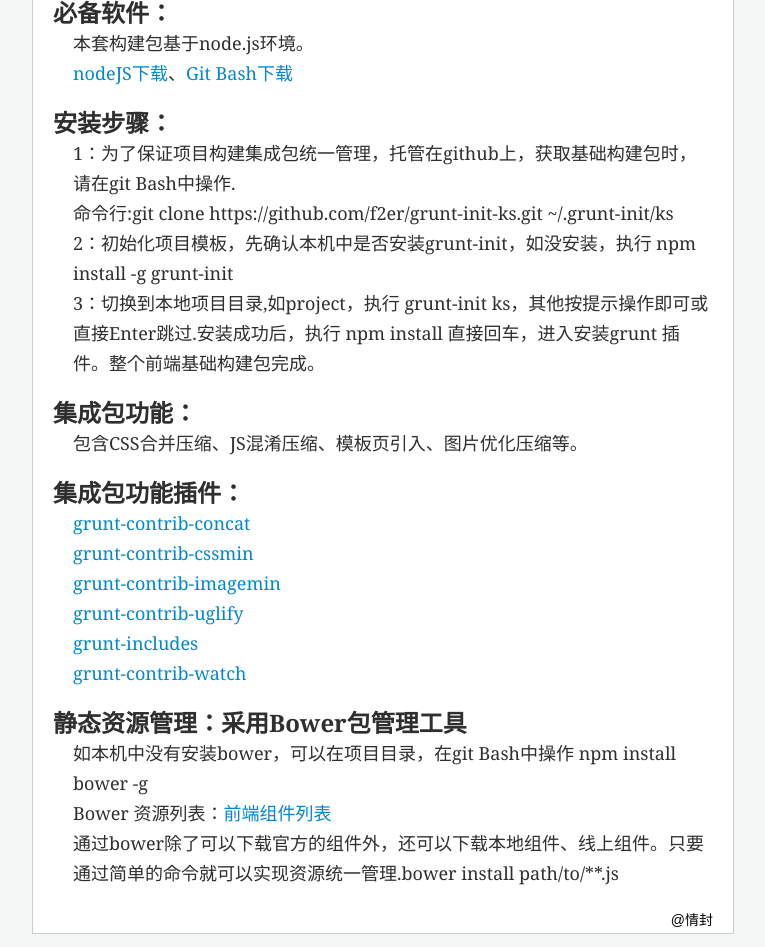
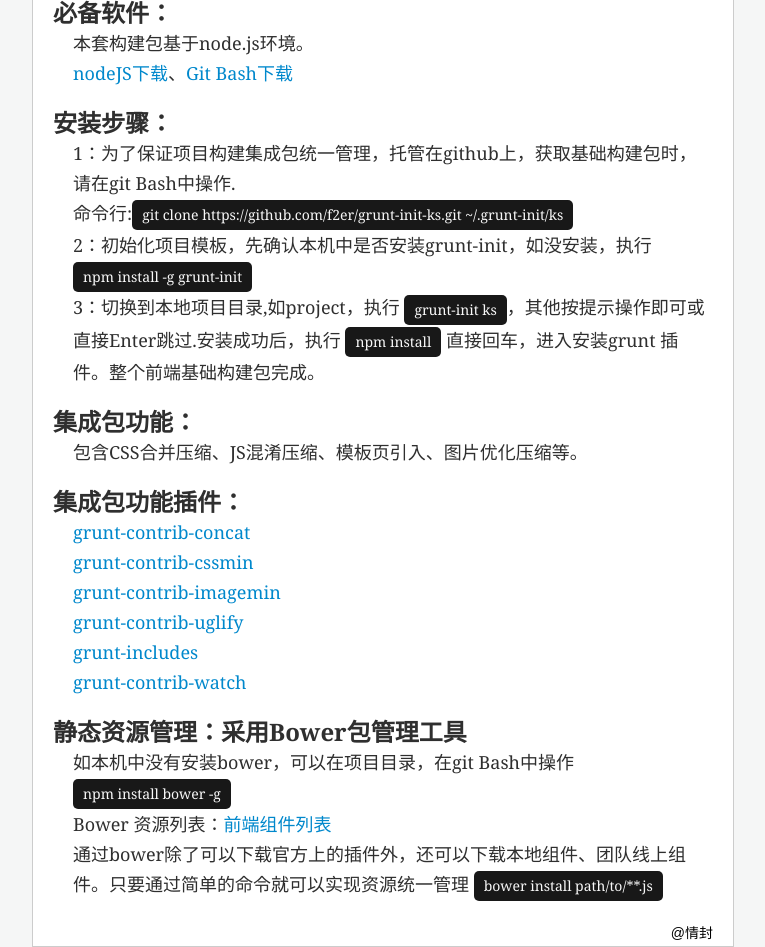
Before and after one commit to f2er/KS-Grunt, a plain HTML site: page index.html in a window 1280 px wide. Shown: the part 149-1096 px from the top of the page, without its empty margins (257-1022 px from the left). Drawn offline with Linux system fonts and the light colour scheme.

Commit message:
update bower

```diff
--- a/index.html
+++ b/index.html
@@ -60,6 +60,15 @@
             text-align: right;
             padding:0 20px;
         }
+        .code{
+            font-size: 14px;
+            padding: 0 10px;
+            color: #F8F8F8;
+            background: #181818;
+            display: inline-block;
+            vertical-align: middle;
+            border-radius: 5px;
+        }
 
     </style>
 </head>
@@ -80,9 +89,9 @@
         <div class="m_box">
             <h2>安装步骤：</h2>
             <p>1：为了保证项目构建集成包统一管理，托管在github上，获取基础构建包时，请在git Bash中操作.</p>
-            <p>命令行:git clone https://github.com/f2er/grunt-init-ks.git ~/.grunt-init/ks</p>
-            <p>2：初始化项目模板，先确认本机中是否安装grunt-init，如没安装，执行 npm install -g grunt-init</p>
-            <p>3：切换到本地项目目录,如project，执行 grunt-init ks，其他按提示操作即可或直接Enter跳过.安装成功后，执行 npm install 直接回车，进入安装grunt 插件。整个前端基础构建包完成。</p>
+            <p>命令行:<span class="code">git clone https://github.com/f2er/grunt-init-ks.git ~/.grunt-init/ks</span></p>
+            <p>2：初始化项目模板，先确认本机中是否安装grunt-init，如没安装，执行 <span class="code">npm install -g grunt-init</span></p>
+            <p>3：切换到本地项目目录,如project，执行 <span class="code">grunt-init ks</span>，其他按提示操作即可或直接Enter跳过.安装成功后，执行 <span class="code">npm install</span> 直接回车，进入安装grunt 插件。整个前端基础构建包完成。</p>
         </div>
         <!--m_box-->
         <!--m_box-->
@@ -117,9 +126,9 @@
         <!--m_box-->
         <div class="m_box">
             <h2>静态资源管理：采用Bower包管理工具</h2>
-            <p>如本机中没有安装bower，可以在项目目录，在git Bash中操作 npm install  bower -g </p>
+            <p>如本机中没有安装bower，可以在项目目录，在git Bash中操作 <span class="code">npm install  bower -g</span> </p>
             <p>Bower 资源列表：<a href="http://sindresorhus.com/bower-components/">前端组件列表</a></p>
-            <p>通过bower除了可以下载官方的组件外，还可以下载本地组件、线上组件。只要通过简单的命令就可以实现资源统一管理.bower install path/to/**.js</p>
+            <p>通过bower除了可以下载官方上的插件外，还可以下载本地组件、团队线上组件。只要通过简单的命令就可以实现资源统一管理  <span class="code">bower install path/to/**.js</span></p>
         </div>
         <!--m_box-->
         <p class="author">@情封</p>
```
